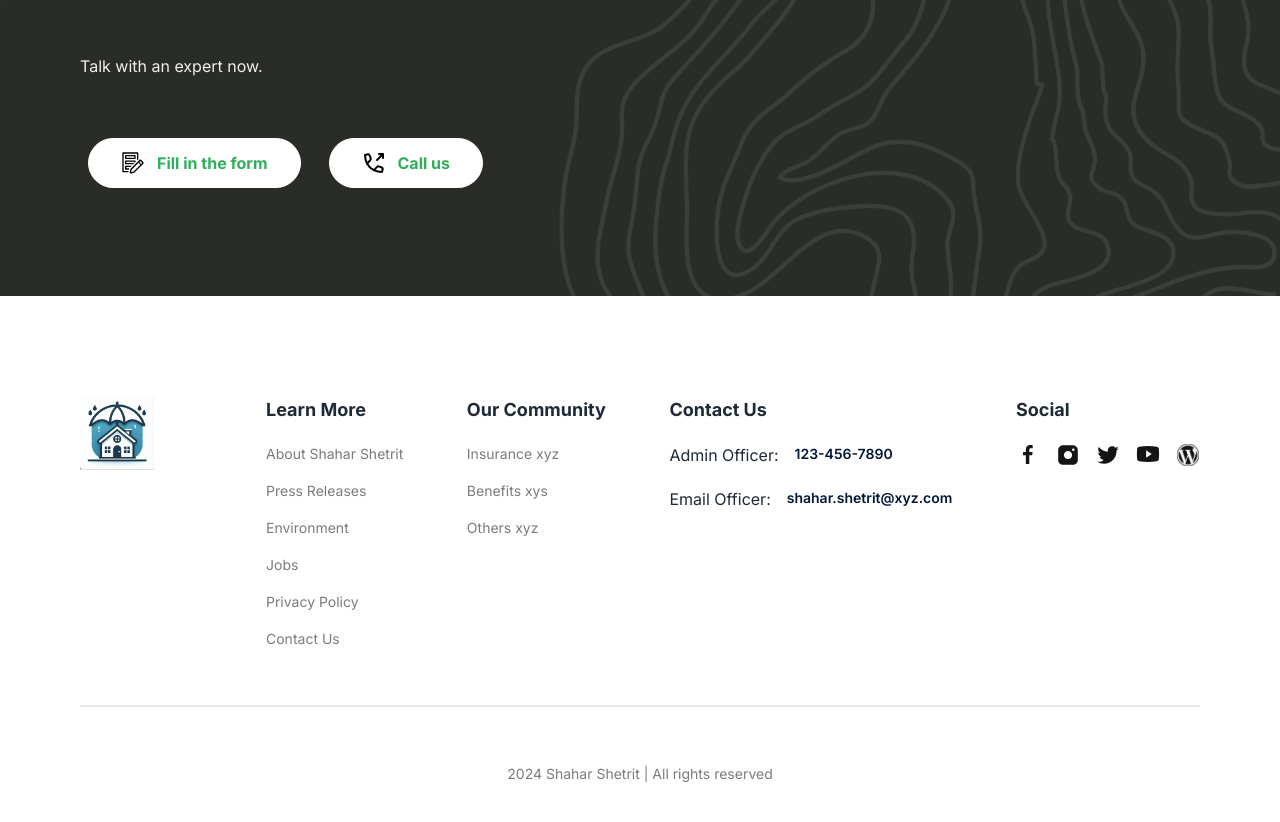
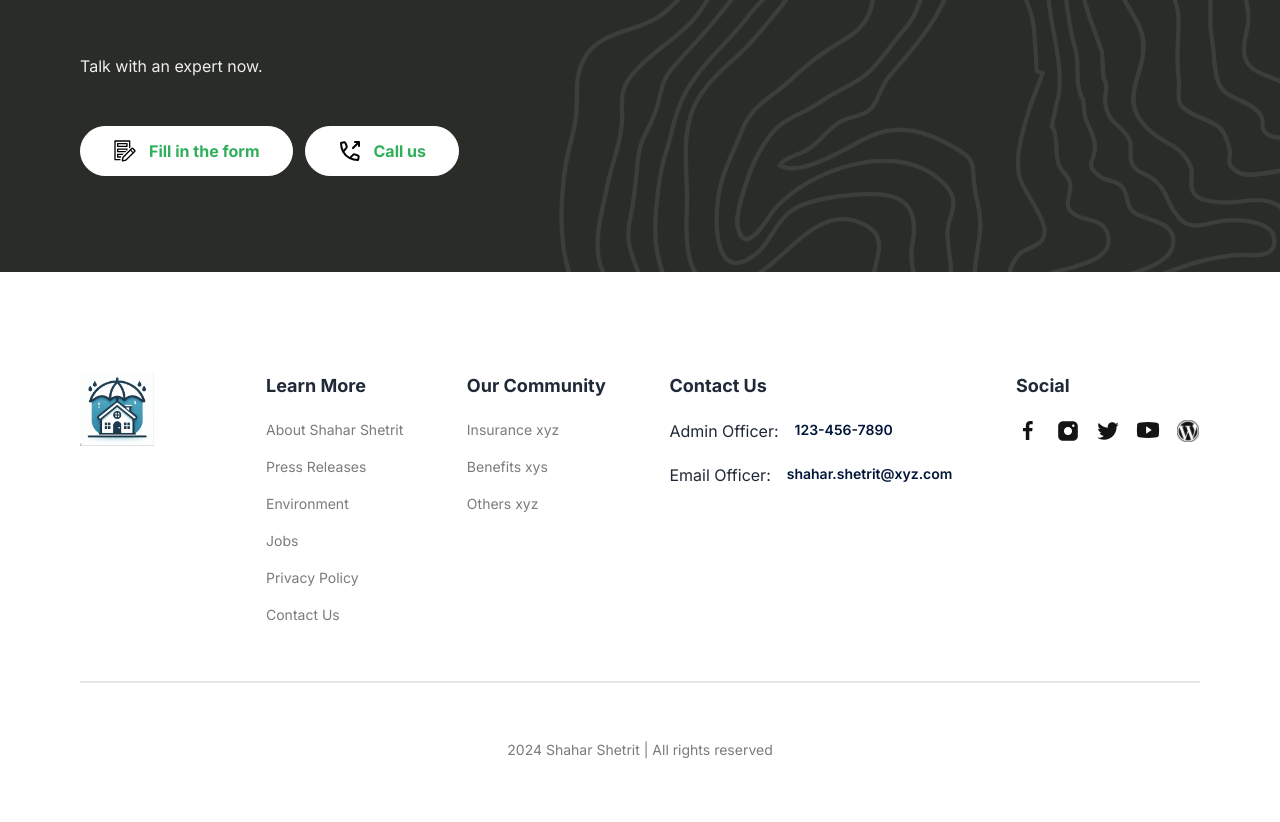
Before and after one commit to david-yaari/shahar-shetrit, a Next.js app: page /en in a window 1280 px wide. Shown: the part 1680-2502 px from the top of the page. Built offline with nearby package versions, Linux system fonts and the light colour scheme.

Commit message:
Fix Contact Us

```diff
--- a/src/app/globals.css
+++ b/src/app/globals.css
@@ -148,7 +148,7 @@ body {
 
   /* Get App */
   .get-app {
-    @apply max-container relative flex w-full  flex-col justify-between gap-32 overflow-hidden bg-green-90 bg-pattern bg-cover bg-center bg-no-repeat px-6 py-12 text-white sm:flex-row sm:gap-12 sm:py-24 lg:px-20 xl:max-h-[598px] 2xl:rounded-5xl;
+    @apply max-container relative flex w-full flex-col justify-between gap-32 overflow-hidden bg-green-90 bg-pattern bg-cover bg-center bg-no-repeat px-6 py-12 text-white sm:flex-row sm:gap-12 sm:py-24 lg:px-20 xl:max-h-[598px] 2xl:rounded-5xl;
   }
 }
 
--- a/src/components/Actions.tsx
+++ b/src/components/Actions.tsx
@@ -10,7 +10,7 @@ const Actions = () => {
           <h2 className='bold-40 lg:bold-64 xl:max-w-[320px]'>Contact us!</h2>
           <p className='regular-16 text-gray-10'>Talk with an expert now.</p>
           <div className='flex w-full flex-col gap-3 whitespace-nowrap xl:flex-row'>
-            <NavigationLink href='/contact_form'>
+            <NavigationLink className='md:block' href='/contact_form'>
               <Button
                 type='button'
                 title='Fill in the form'
@@ -19,7 +19,7 @@ const Actions = () => {
                 full
               />
             </NavigationLink>
-            <NavigationLink href='/contact_form'>
+            <NavigationLink className='md:block' href='/contact_form'>
               <Button
                 type='button'
                 title='Call us'
```
